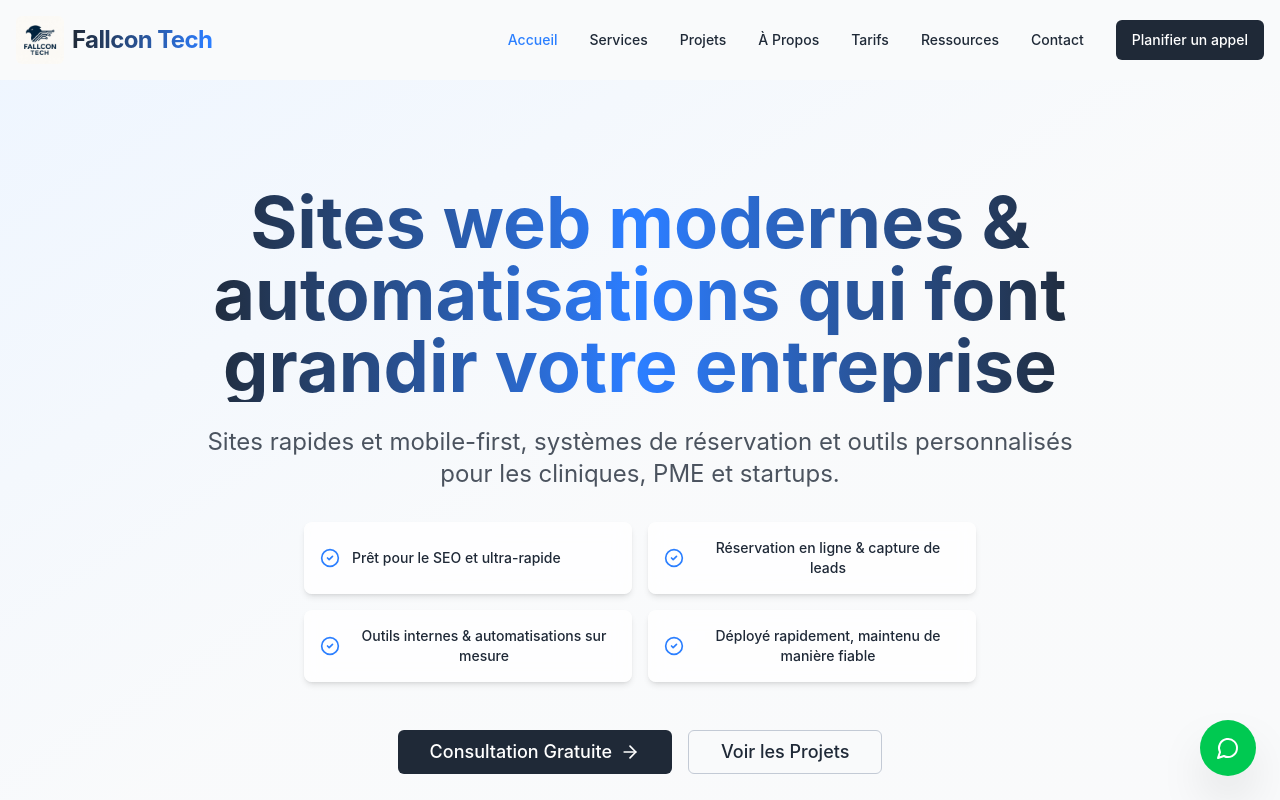
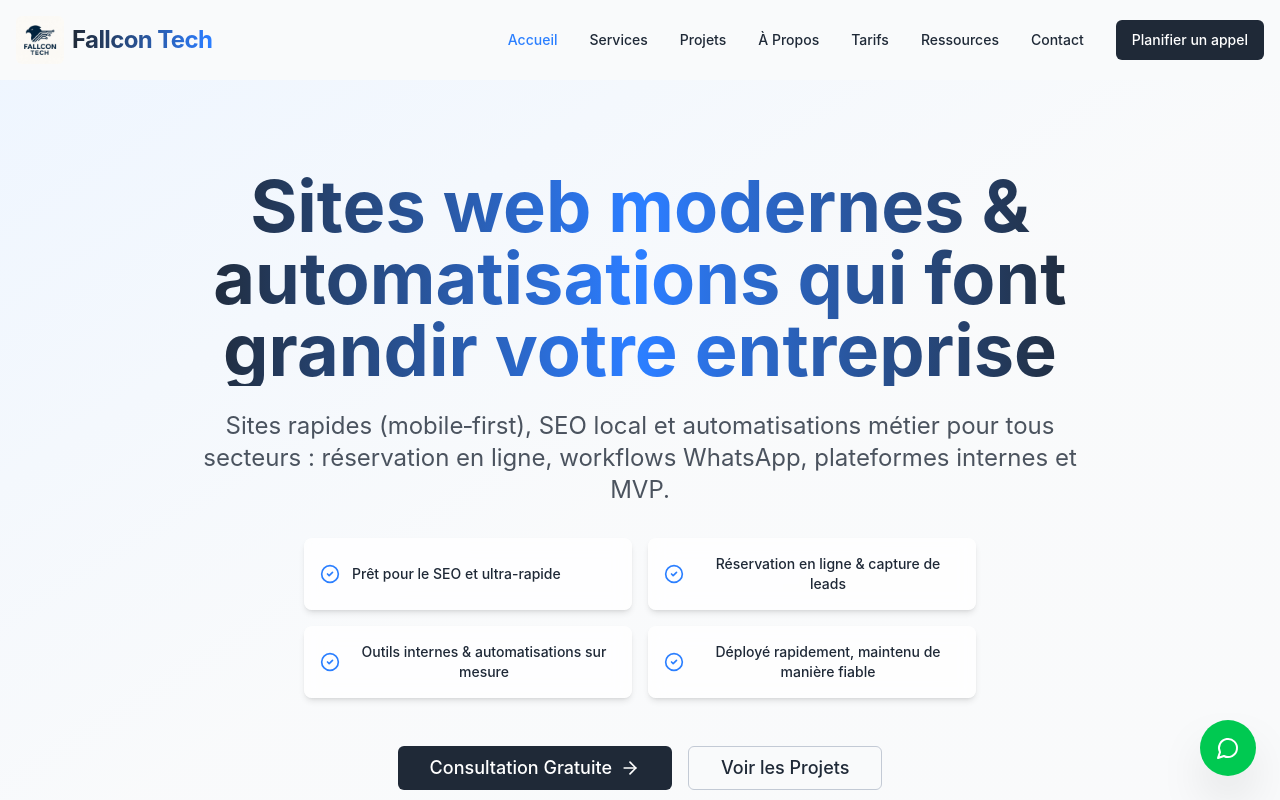
Before and after one commit to boobacar/fallcontech, a React (Vite) app: page / in a window 1280 px wide. Shown: the top 800 px of the page. Built offline with nearby package versions, Linux system fonts and the light colour scheme.

Commit message:
changing hero text to more explicit

```diff
--- a/src/pages/Home.jsx
+++ b/src/pages/Home.jsx
@@ -182,8 +182,9 @@ const Home = () => {
               animate={{ opacity: 1 }}
               transition={{ delay: 0.3, duration: 0.6 }}
             >
-              Sites rapides et mobile-first, systèmes de réservation et outils
-              personnalisés pour les cliniques, PME et startups.
+              Sites rapides (mobile‑first), SEO local et automatisations métier
+              pour tous secteurs&nbsp;: réservation en ligne, workflows
+              WhatsApp, plateformes internes et MVP.
             </motion.p>
 
             <motion.div
```
